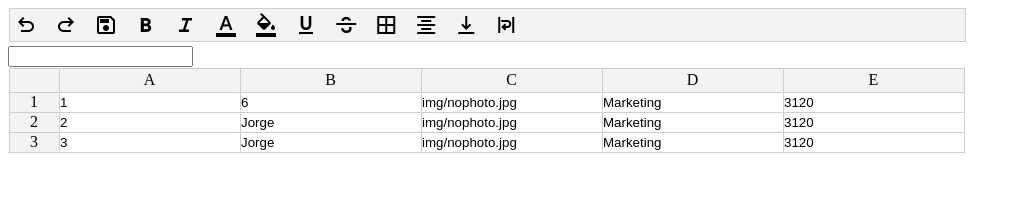
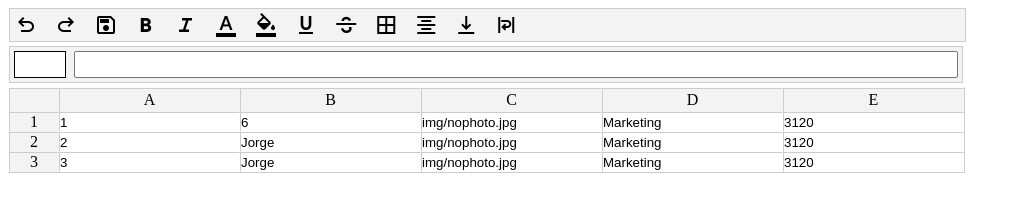
Before and after one commit to lightsheet-team/lightsheet, a website built with Vite: page index.html in a window 1280 px wide. Shown: the whole page, without its empty margins (0-1021 px from the left). Built offline with nearby package versions, Linux system fonts and the light colour scheme.

Commit message:
Add style for formula container

```diff
--- a/src/ui/render.ts
+++ b/src/ui/render.ts
@@ -15,6 +15,7 @@ export default class UI {
   lightSheetToolBarDom: HTMLElement;
   lightSheetFormulaBarDom: HTMLElement;
   lightSheetFormulaInput: HTMLInputElement;
+  selectedCellDisplay: HTMLElement;
   tableHeadDom: Element;
   tableBodyDom: Element;
   rowCount: number;
@@ -68,7 +69,14 @@ export default class UI {
     this.lightSheetFormulaBarDom = document.createElement("div");
     this.lightSheetFormulaBarDom.classList.add("light_sheet_table_formula_bar");
     lightSheetContainerDom.appendChild(this.lightSheetFormulaBarDom);
+
+    /* Create the selected cell display element */
+    this.selectedCellDisplay = document.createElement("div");
+    this.selectedCellDisplay.classList.add("selected_cell_display");
+    this.lightSheetFormulaBarDom.appendChild(this.selectedCellDisplay);
+
     this.lightSheetFormulaInput = document.createElement("input");
+    this.lightSheetFormulaInput.classList.add("formula_input")
     this.lightSheetFormulaBarDom.appendChild(this.lightSheetFormulaInput);
     this.setFormulaBar();
 
--- a/src/ui/ui.css
+++ b/src/ui/ui.css
@@ -105,3 +105,31 @@
 .lightsheet_table_selected_cell {
   border: 1px solid blue;
 }
+
+/* Adjustments to the formula bar container */
+.light_sheet_table_formula_bar {
+  display: flex;
+  align-items: stretch; /* Stretch items to match container height */
+  padding: 4px;
+  background-color: var(--lightsheet-gray-200);
+  border: 1px solid var(--lightsheet-silver-400);
+  margin: 0px 2px 4px 1px;
+  position: sticky;
+  top: 0px;
+  z-index: 21;
+}
+
+/* Styling for the selected cell display */
+.selected_cell_display {
+  width: 50px; /* Set your desired width */
+  height: 25px; /* Set your desired height */
+  background-color: var(--lightsheet-white);
+  border: 1px solid black; /* Border style for selected cell display */
+  margin-right: 8px; /* Adjust as needed */
+}
+
+/* Styling for the formula input */
+.formula_input {
+  flex: 1; /* Take remaining space */
+  outline: none; /* Remove outline */
+}
```
